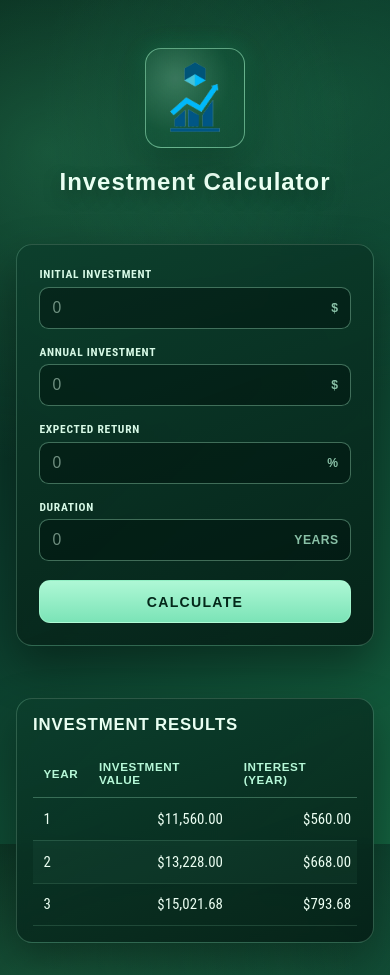
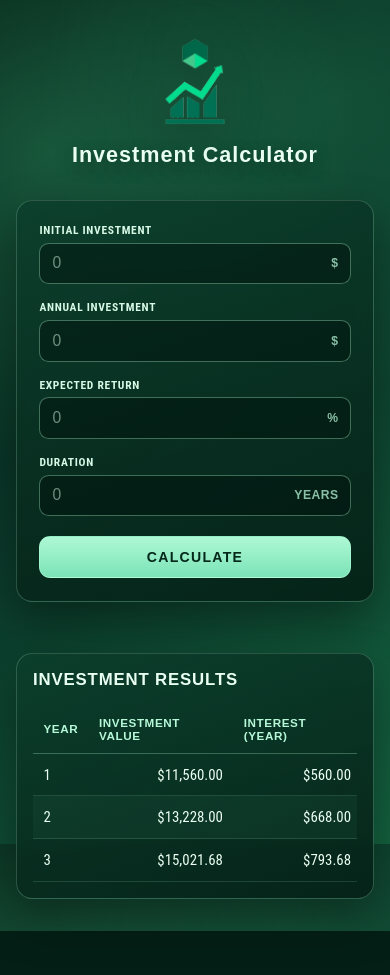
Before and after one commit to Arsiievych/investment_calculator, an Angular app: page / in a window 390 px wide. After the commit the page ends 931 px from the top, so only its background shows below. Built offline with nearby package versions, Linux system fonts and the light colour scheme.

Commit message:
refactor header styles and structure: improve responsiveness, introduce BEM conventions, and enhance logo styling

```diff
--- a/src/app/header/header.css
+++ b/src/app/header/header.css
@@ -1,26 +1,49 @@
-header {
-    text-align: center;
-    margin: 3rem auto;
+:host {
+    display: block;
+    padding: 0 1rem;
 }
 
-header img {
-    width: 6.25rem;
-    height: 6.25rem;
-    padding: 0.45rem;
-    object-fit: contain;
-    border-radius: 1rem;
-    border: 1px solid rgba(179, 255, 214, 0.45);
-    background:
-        radial-gradient(circle at 30% 30%, rgba(179, 255, 214, 0.22), rgba(20, 97, 63, 0.18) 56%, rgba(4, 31, 22, 0.08));
-    box-shadow:
-        0 10px 30px rgba(0, 0, 0, 0.35),
-        0 0 24px rgba(47, 183, 124, 0.3);
-    filter: saturate(1.08) brightness(1.06);
+.app-header {
+    max-width: 42rem;
+    margin: 2rem auto 0;
+    padding: 0.2rem 0 0;
+    text-align: center;
 }
 
-header h1 {
-    font-size: 1.5rem;
+.app-header img {
+    width: 7rem;
+    height: 7rem;
+    margin: 0 auto 0.65rem;
+    object-fit: contain;
+    display: block;
+    filter:
+        saturate(1.06)
+        brightness(1.03)
+        contrast(1.03)
+        drop-shadow(0 8px 16px rgba(0, 0, 0, 0.34))
+        drop-shadow(0 0 20px rgba(70, 190, 140, 0.2));
+}
+
+.app-header h1 {
+    margin: 0;
+    font-size: 1.52rem;
     color: #eafff2;
     text-shadow: 0 6px 18px rgba(0, 0, 0, 0.35);
-    letter-spacing: 0.04em;
+    letter-spacing: 0.045em;
 }
+
+@media (max-width: 700px) {
+    .app-header {
+        padding-top: 0;
+    }
+
+    .app-header img {
+        width: 6.3rem;
+        height: 6.3rem;
+        margin-bottom: 0.55rem;
+    }
+
+    .app-header h1 {
+        font-size: 1.35rem;
+    }
+}
--- a/src/app/header/header.html
+++ b/src/app/header/header.html
@@ -1,4 +1,4 @@
-<header>
-    <img ngSrc="/investment-logo.png" alt="logo" height="754" width="820">
+<header class="app-header">
+    <img ngSrc="/investment-logo.png" priority alt="Investment calculator logo" height="754" width="820">
     <h1>Investment Calculator</h1>
 </header>
```
Also changed, not shown: public/investment-logo.png.
